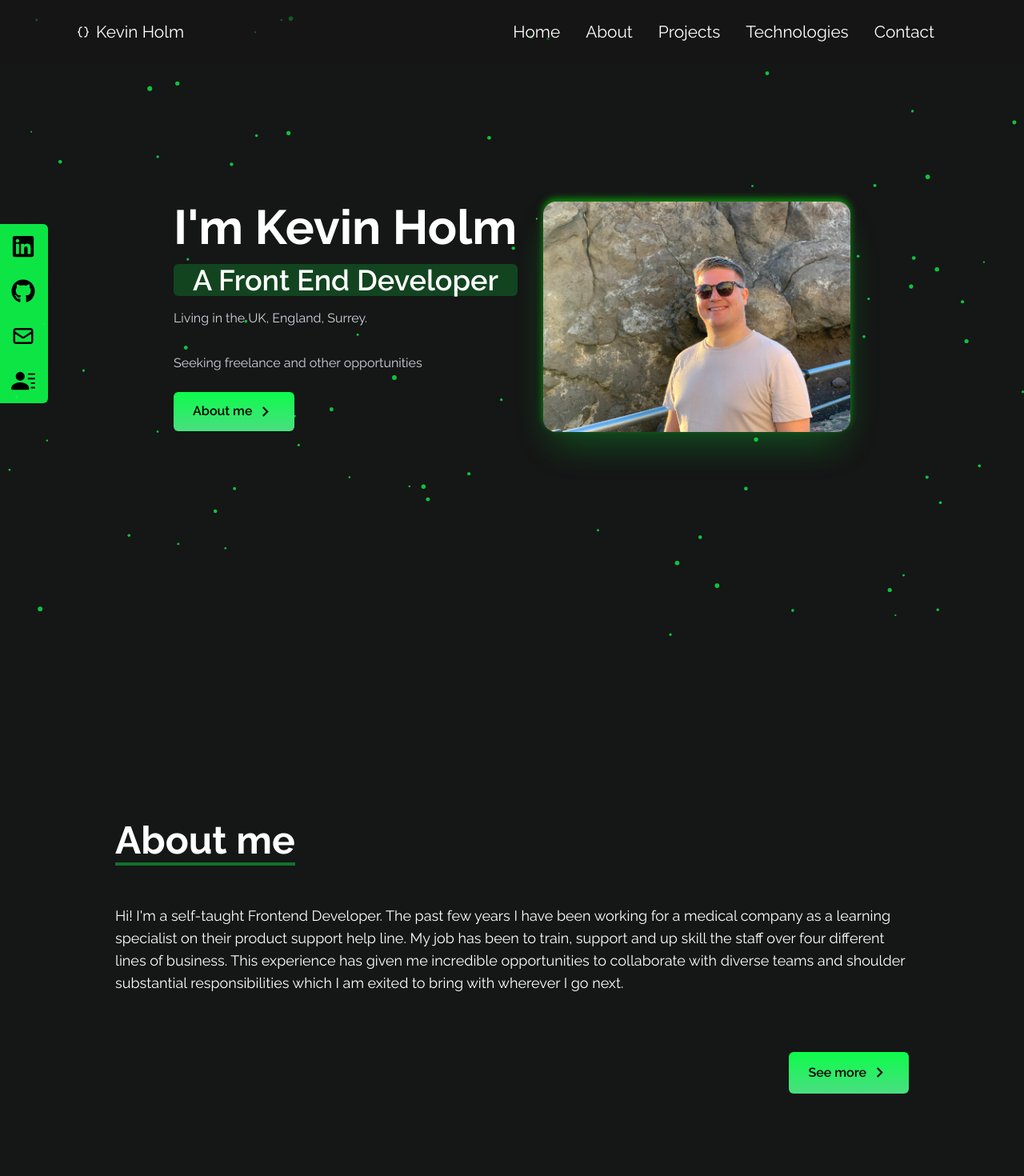
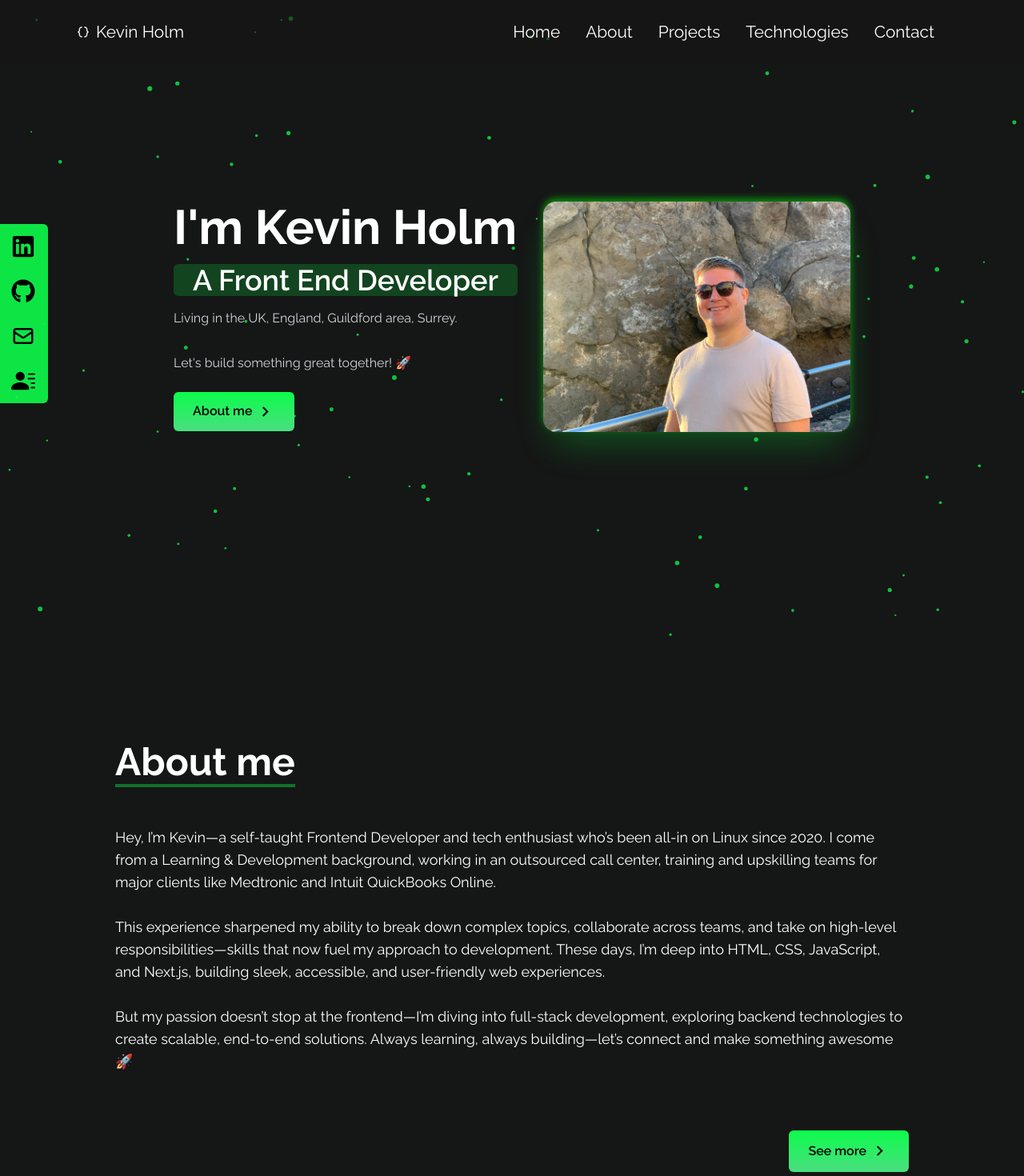
Before and after one commit to kev-er/my_portfolio, a React (Vite) app: page / in a window 1280 px wide. Shown: the top 1470 px of the page at 80% size. Built offline with nearby package versions, Linux system fonts and the light colour scheme.

Commit message:
updating about-me section

```diff
--- a/src/components/pages/AboutPage.jsx
+++ b/src/components/pages/AboutPage.jsx
@@ -9,7 +9,8 @@ const AboutPage = () => {
 
   return (
     <>
-      <NavbarVideos />
+      <Navbar />
+
       <AboutSectionAbout />
       <Edition />
 
--- a/src/components/pages/homepage-comps/About.jsx
+++ b/src/components/pages/homepage-comps/About.jsx
@@ -17,13 +17,14 @@ const About = () => {
         </div>
 
         <p className="mb-4 py-6">
-          Hi! I'm a self-taught Frontend Developer. The past few years I have
-          been working for a medical company as a learning specialist on their
-          product support help line. My job has been to train, support and up
-          skill the staff over four different lines of business. This experience
-          has given me incredible opportunities to collaborate with diverse
-          teams and shoulder substantial responsibilities which I am exited to
-          bring with wherever I go next.{" "}
+        Hey, I’m Kevin—a self-taught Frontend Developer and tech enthusiast who’s been all-in on Linux since 2020.
+
+I come from a Learning & Development background, working in an outsourced call center, training and upskilling teams for major clients like Medtronic and Intuit QuickBooks Online.
+<br /><br />This experience sharpened my ability to break down complex topics, collaborate across teams, and take on high-level responsibilities—skills that now fuel my approach to development.
+
+These days, I’m deep into HTML, CSS, JavaScript, and Next.js, building sleek, accessible, and user-friendly web experiences.<br /><br /> But my passion doesn’t stop at the frontend—I’m diving into full-stack development, exploring backend technologies to create scalable, end-to-end solutions.
+
+Always learning, always building—let’s connect and make something awesome🚀{" "}
         </p>
 
         <Link
--- a/src/components/pages/homepage-comps/Home.jsx
+++ b/src/components/pages/homepage-comps/Home.jsx
@@ -13,9 +13,9 @@ const Home = () => {
 
             <h1 className='text-4xl md:text-6xl font-bold text-white mb-2 mt-3 md:mt-0 md:mb-4'>I'm Kevin Holm</h1>
             <h2 className='rounded-md bg-primary-color/20 max-w-max px-6 inline text-xl md:text-3xl lg:text-4xl font-semibold text-white'>A Front End Developer</h2>
-            <p className='text-gray-300 py-4 max-x-md text-justify'>Living in the UK, England, Surrey.</p>
+            <p className='text-gray-300 py-4 max-x-md text-justify'>Living in the UK, England, Guildford area, Surrey.</p>
            <p className='text-gray-300 py-4 max-x-md text-justify'>
-            Seeking freelance and other opportunities
+          Let's build something great together! 🚀
            </p>
 
             <div className='hidden desktop:flex'>
```
Also changed, not shown: 4 other files (tests, documents, lock files or other folders).
